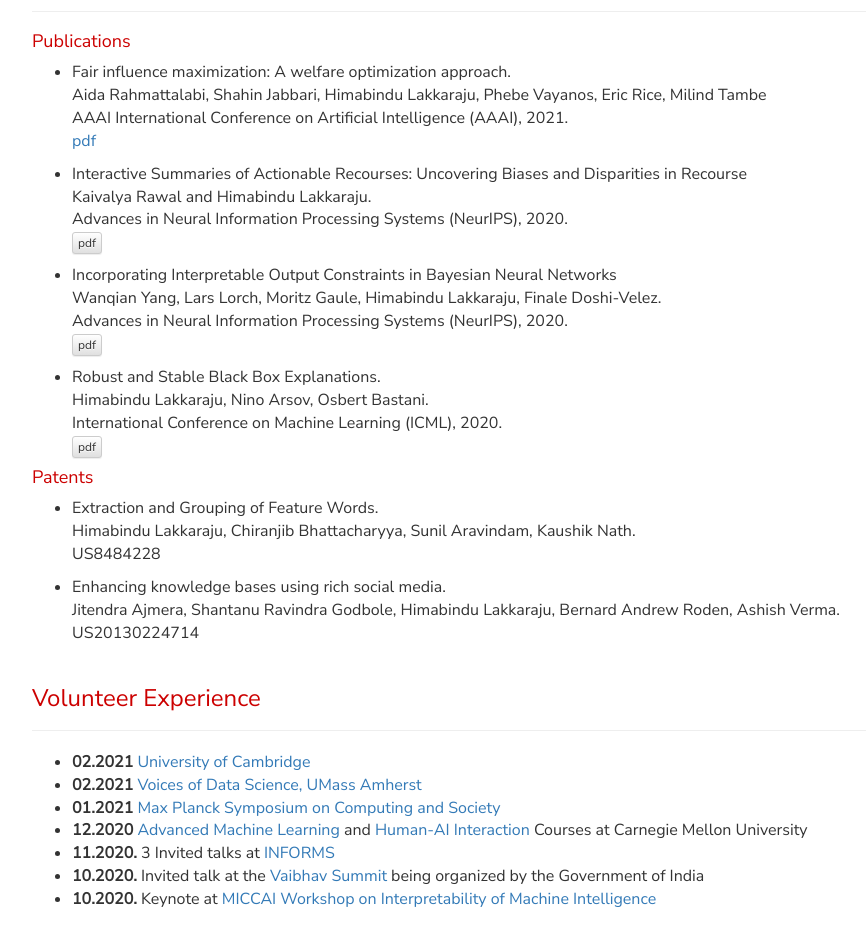
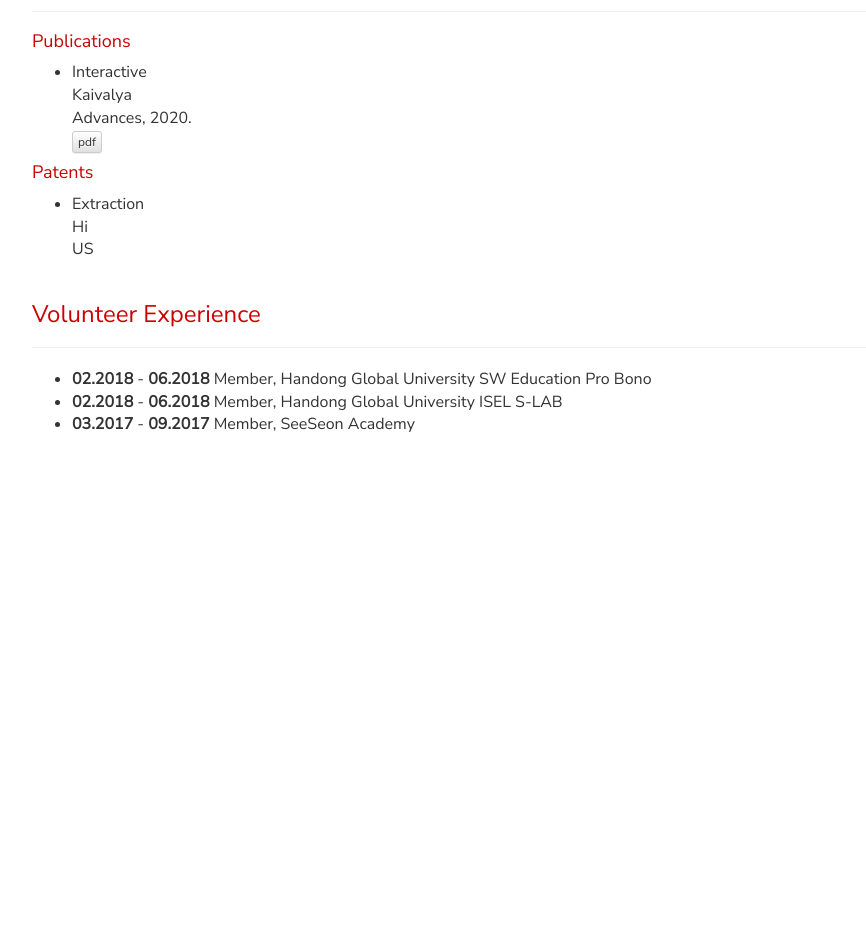
Before and after one commit to SeonKwonKim/SeonKwonKim.github.io, a plain HTML site: page index.html in a window 1280 px wide. Shown: the part 1300-2245 px from the top of the page, without its empty margins (38-904 px from the left). After the commit the page ends 1776 px from the top, so only its background shows below. Drawn offline with nearby package versions, Linux system fonts and the light colour scheme; a web font is replaced by a local one.

Commit message:
Update index.html

```diff
--- a/index.html
+++ b/index.html
@@ -236,50 +236,24 @@
 			<font size="3">
 				<ul>
 					<li>
-						<p> Fair influence maximization: A welfare optimization approach. <br />
-						      Aida Rahmattalabi, Shahin Jabbari, Himabindu Lakkaraju, Phebe Vayanos, Eric Rice, Milind Tambe <br />
-						      <i></i> AAAI International Conference on Artificial Intelligence (AAAI), 2021.<br />
-						      <a href="https://arxiv.org/pdf/2006.07906.pdf">pdf</a>
+						<p> Interactive<br />
+						Kaivalya <br />
+						<i></i>Advances, 2020.<br />
+						<a href="" class="btn btn-xs btn-default">pdf</a>
 						</p>
 					</li>
-					<li>
-						<p> Interactive Summaries of Actionable Recourses: Uncovering Biases and Disparities in Recourse <br />
-						Kaivalya Rawal and Himabindu Lakkaraju. <br />
-						<i></i>Advances in Neural Information Processing Systems (NeurIPS), 2020.<br />
-						<a href="https://arxiv.org/abs/2009.07165" class="btn btn-xs btn-default">pdf</a>
-						</p>
-					</li>
-					<li>
-						<p> Incorporating Interpretable Output Constraints in Bayesian Neural Networks <br />
-						Wanqian Yang, Lars Lorch, Moritz Gaule, Himabindu Lakkaraju, Finale Doshi-Velez. <br />
-						<i></i>Advances in Neural Information Processing Systems (NeurIPS), 2020.<br />
-						<a href="https://arxiv.org/pdf/2010.10969.pdf" class="btn btn-xs btn-default">pdf</a>
-						</p>
-					</li>
-					<li>
-						<p> Robust and Stable Black Box Explanations. <br />
-						Himabindu Lakkaraju, Nino Arsov, Osbert Bastani. <br />
-						<i></i>International Conference on Machine Learning (ICML), 2020.<br />
-						<a href="https://proceedings.icml.cc/static/paper_files/icml/2020/5945-Paper.pdf" class="btn btn-xs btn-default">pdf</a>
-						</p>
-					</li>
+
 				</ul>
 			</font>
 			<h4>Patents</h4>
 		      	<font size="3">
 				<ul>
-				<li>
-					<p>Extraction and Grouping of Feature Words.<br />
-					Himabindu Lakkaraju, Chiranjib Bhattacharyya, Sunil Aravindam, Kaushik Nath.<br />
-					US8484228<br />
-					</p>
-				</li>
-				<li>
-					<p>Enhancing knowledge bases using rich social media.<br />
-					Jitendra Ajmera, Shantanu Ravindra Godbole, Himabindu Lakkaraju, Bernard Andrew Roden, Ashish Verma. <br />
-					US20130224714<br />
-					</p>
-				</li>
+					<li>
+						<p>Extraction<br />
+						Hi<br />
+						US<br />
+						</p>
+					</li>
 				</ul>
 			</font>
 
@@ -291,35 +265,16 @@
 					<font size="3">
 						<ul>
 							<li>
-								<date>02.2021</date>
-								<a href="https://www.cl.cam.ac.uk/research/ai/meetings/">University of Cambridge</a>
+								<date>02.2018</date> - <date>06.2018</date>
+								Member, Handong Global University SW Education Pro Bono
 							</li>
 							<li>
-								<date>02.2021</date>
-								<a href="https://groups.cs.umass.edu/voicesofds/">Voices of Data Science, UMass Amherst</a>
+								<date>02.2018</date> - <date>06.2018</date>
+								Member, Handong Global University ISEL S-LAB
 							</li>
 							<li>
-								<date>01.2021</date>
-								<a href="https://www.cis.mpg.de/events/">Max Planck Symposium on Computing and Society</a>
-							</li>
-							<li>
-								<date>12.2020</date>
-								<a href="https://www.cs.cmu.edu/~nihars/teaching/10715-Fa20/index.html">Advanced Machine Learning</a> and <a href="https://haiicmu.github.io/calendar/">Human-AI Interaction</a> Courses at Carnegie Mellon University
-							</li>
-							<li>  <!-- INFORMS -->
-								<date>11.2020.</date>
-								3 Invited talks at
-								<a href="https://www.abstractsonline.com/pp8/#!/9022/sessions/lakkaraju/1/">INFORMS</a>
-							</li>
-							<li>
-								<date>10.2020.</date>
-								Invited talk at the
-								<a href="https://innovate.mygov.in/vaibhav-summit/">Vaibhav Summit</a> being organized by the Government of India
-							</li>
-							<li>  <!-- MICCAI -->
-								<date>10.2020.</date>
-								Keynote at
-								<a href="https://imimic-workshop.com/">MICCAI Workshop on Interpretability of Machine Intelligence</a>
+								<date>03.2017</date> - <date>09.2017</date>
+								Member, SeeSeon Academy
 							</li>
 						</ul>
 					</font>
```
